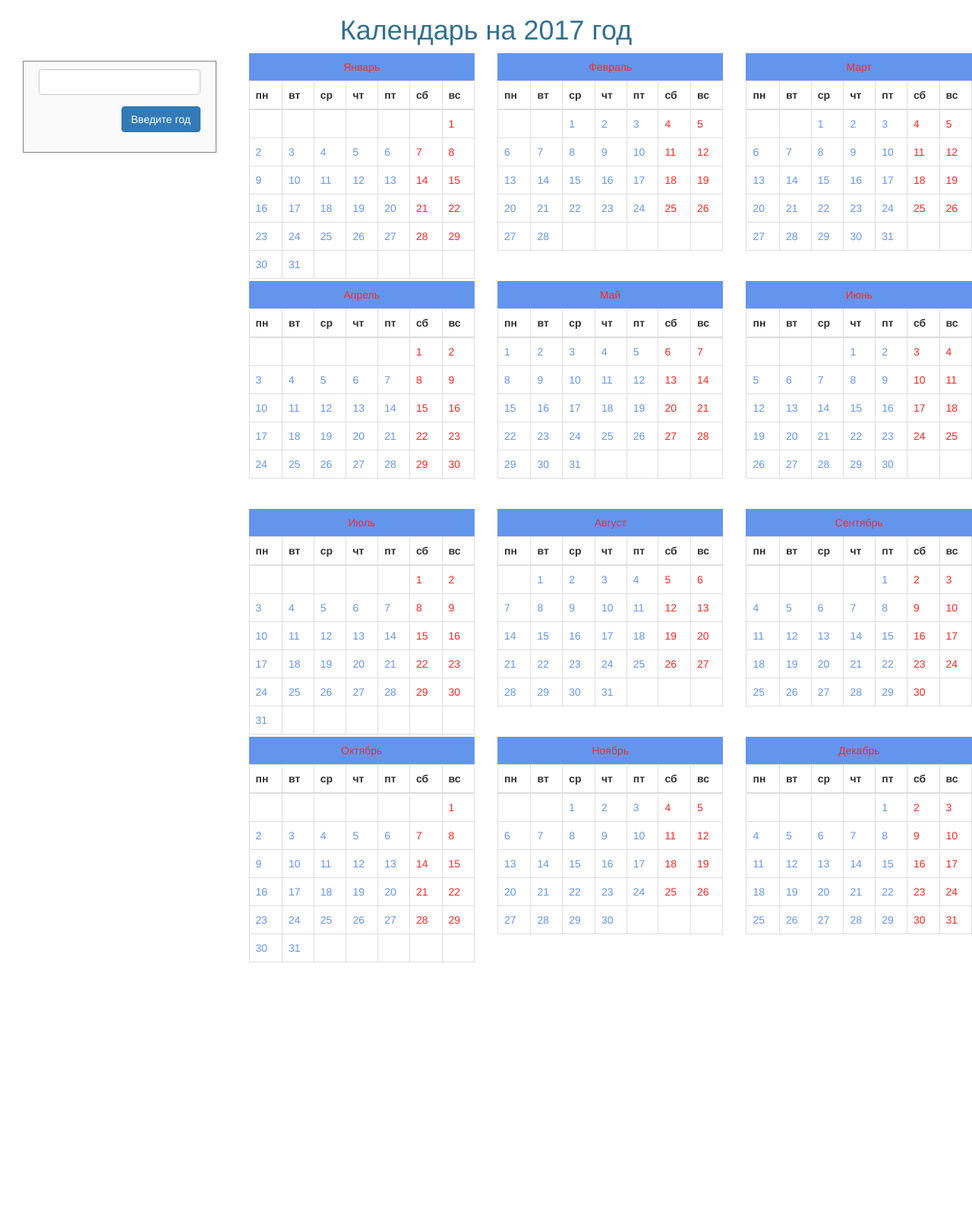
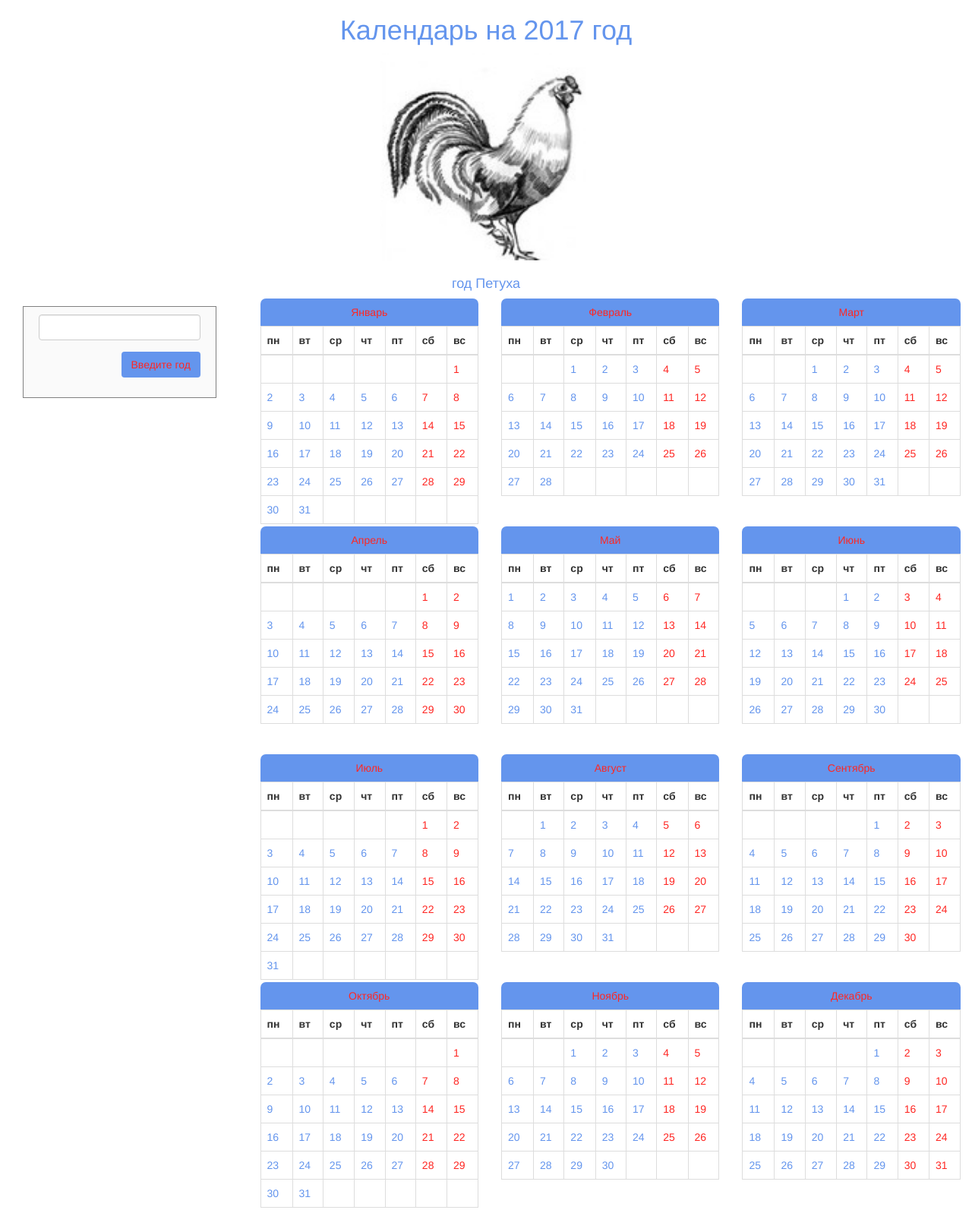
Before and after one commit to VolhaKolas/calendar, a PHP site: page / in a window 1280 px wide. Shown: the whole page at 76% size. Before the commit the page ends 1267 px from the top, so only its background shows below. Run offline with PHP 8.4, Linux system fonts and the light colour scheme.

Commit message:
add picture

```diff
--- /dev/null
+++ b/Core/EastCalendar.php
@@ -0,0 +1,28 @@
+<?php
+/**
+ * Created by PhpStorm.
+ * User: olgakolos
+ * Date: 01.04.17
+ * Time: 21:09
+ */
+
+namespace Core;
+
+
+class EastCalendar
+{
+    public static $east = [
+        ['name' => "Обезьяны", 'x' => 66.67, 'y' => 0],
+        ['name' => "Петуха", 'x' => 33.33, 'y' => 50],
+        ['name' => "Собаки", 'x' => 0, 'y' => 100],
+        ['name' => "Свиньи", 'x' => 100, 'y' => 100],
+        ['name' => "Крысы", 'x' => 0, 'y' => 0],
+        ['name' => "Быка", 'x' => 100, 'y' => 0],
+        ['name' => "Тигра", 'x' => 66.67, 'y' => 50],
+        ['name' => "Кролика", 'x' => 33.33, 'y' => 100],
+        ['name' => "Дракона", 'x' => 33.33, 'y' => 0],
+        ['name' => "Змеи", 'x' => 0, 'y' => 50],
+        ['name' => "Лошади", 'x' => 100, 'y' => 50],
+        ['name' => "Козы", 'x' => 66.6, 'y' => 100]
+    ];
+}
--- a/Core/February.php
+++ b/Core/February.php
@@ -11,6 +11,9 @@ namespace Core;
 
 class February
 {
+    /*
+     * this method returns february days in current year
+     */
     public static function feb($year) {
         $feb = 28;
         if ($year % 4 == 0 and $year % 100 != 0 or $year % 400 == 0) {
--- a/Core/Year.php
+++ b/Core/Year.php
@@ -11,9 +11,12 @@ namespace Core;
 
 class Year
 {
+    /*
+     * this method return data from form
+     */
     public static function year() {
-        if(Request::getMethod() == 'POST' and isset($_POST['year'])) {
-            $year = $_POST['year'];
+        if(Request::getMethod() == 'POST' and isset($_POST['year']) and $_POST['year'] > 0) {
+            $year = trim(intval($_POST['year']));
         }
         else {
             $year = date('Y');
--- a/Core/bootstrap.php
+++ b/Core/bootstrap.php
@@ -4,4 +4,5 @@ require_once 'Request.php';
 require_once 'Year.php';
 require_once "FirstMonthDay.php";
 require_once "February.php";
+require_once "EastCalendar.php";
 require_once 'Controllers/CalendarController.php';
--- a/styles/styles.css
+++ b/styles/styles.css
@@ -8,8 +8,15 @@
 .tb {
     height: 300px;
 }
-td {
+td, .title {
     color: cornflowerblue;
+}
+.btn {
+    background-color: cornflowerblue;
+    color: #ff2723;
+}
+.btn:hover {
+    color: firebrick;
 }
 td:last-of-type, td:nth-of-type(6n+6) {
     color: #ff2723;
@@ -18,8 +25,21 @@ caption {
     background-color: cornflowerblue;
     color: #ff2723;
     text-align: center;
+    border-top-left-radius: 0.5em;
+    border-top-right-radius: 0.5em;
 }
 .title {
     margin: auto;
     width: 100%;
 }
+.image {
+    background-image: url("east.jpg");
+    background-repeat: no-repeat;
+    width: 20em;
+    height: 20em;
+    background-size: 400%;
+    margin-bottom: 1em;
+    float: none;
+    margin-left: auto;
+    margin-right: auto;
+}
--- a/views/calendar.view.php
+++ b/views/calendar.view.php
@@ -1,14 +1,28 @@
 <?php require_once 'partials/header.view.php'; ?>
 
-    <div class="title text-info text-center"><p class="h1">Календарь на <?= \Core\Year::year(); ?> год</p></div>
+<!-- Calendar title -->
+    <div class="row">
+        <div class="title text-center">
+            <p class="h1">Календарь на <?= \Core\Year::year(); ?> год</p>
+
+            <!-- image -->
+            <div class="image centered" style="background-position: <?= \Core\EastCalendar::$east[\Core\Year::year() % 12]['x']?>% <?= \Core\EastCalendar::$east[\Core\Year::year() % 12]['y'] ?>%">
+            </div>
+            <p class="h4">год <?= \Core\EastCalendar::$east[\Core\Year::year() % 12]['name']?></p>
+        </div>
+    </div>
 
     <div class="row">
+        <!-- Form -->
         <div class="col-md-3 col-sm-3">
             <?php require_once 'partials/form.view.php';?>
         </div>
 
+        <!-- tables with months -->
         <div class="col-md-9 col-sm-9">
-            <?php require_once 'partials/table.view.php';?>
+            <div class="col-md-12 col-sm-12">
+                <?php require_once 'partials/table.view.php';?>
+            </div>
         </div>
     </div>
 
--- a/views/partials/form.view.php
+++ b/views/partials/form.view.php
@@ -6,7 +6,7 @@
                     <input type="text" class="form-control" id="year" name="year" required>
                 </div>
 
-                <button id="submit" class="btn btn-primary pull-right">Введите год</button>
+                <button id="submit" class="btn pull-right">Введите год</button>
             </form>
         </div>
     </div>
--- a/views/partials/table.view.php
+++ b/views/partials/table.view.php
@@ -23,16 +23,10 @@
                         <?php for($col = 1; $col <= 7; $col++): ?>
                             <td>
                                 <?php
-                                if ($row == 1 and $col <= \Core\FirstMonthDay::day($key)) {
-                                    echo "";
-                                }
-                                else {
-                                    $countDays = $countDays + 1;
+                                if (($row != 1 or $col > \Core\FirstMonthDay::day($key))) {
+                                    $countDays = $countDays + 1; //count for days
                                     if ($countDays <= $year['days']) {
                                         echo $countDays;
-                                    }
-                                    else {
-                                        echo "";
                                     }
                                 }
                                 ?>
```
Also changed, not shown: Core/FirstMonthDay.php (+9 -0 lines), styles/east.jpg (added).
